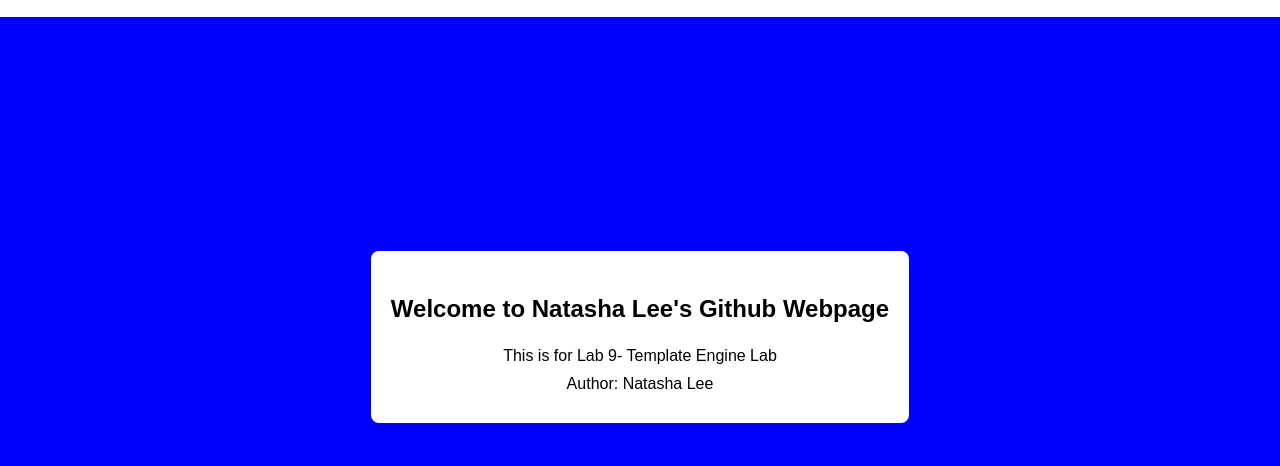
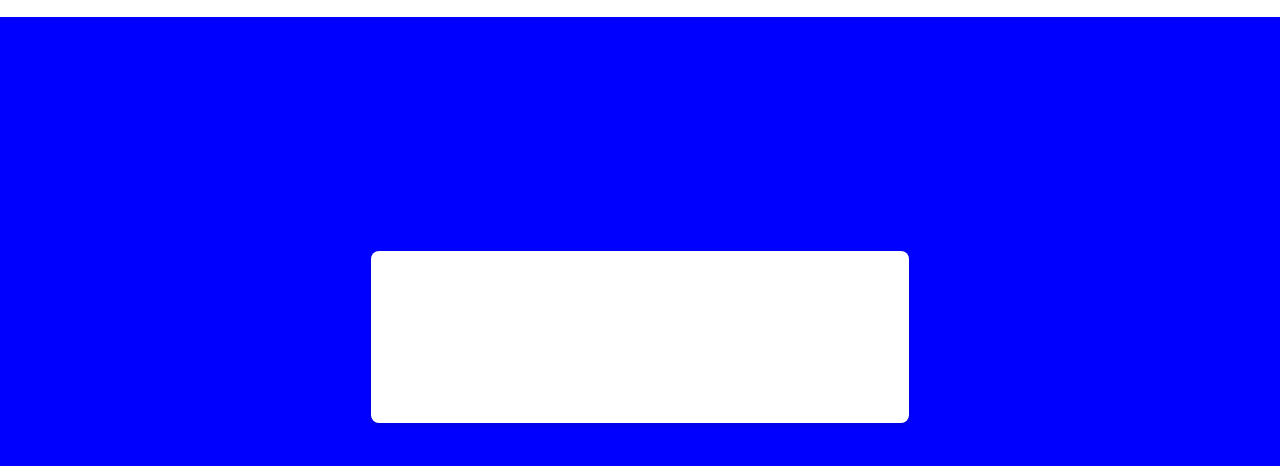
Before and after one commit to NatashaLeeXY/my-webpage, a plain HTML site: page index.html in a window 1280 px wide. Shown: the part 60-526 px from the top of the page. Drawn offline with Linux system fonts and the light colour scheme.

Commit message:
Update index.html

```diff
--- a/index.html
+++ b/index.html
@@ -9,7 +9,7 @@
         body {
             font-family: 'Arial', sans-serif;
             background-color: blue;
-            color: ;
+            color: white;
             margin: 0;
             padding: 0;
         }
```
